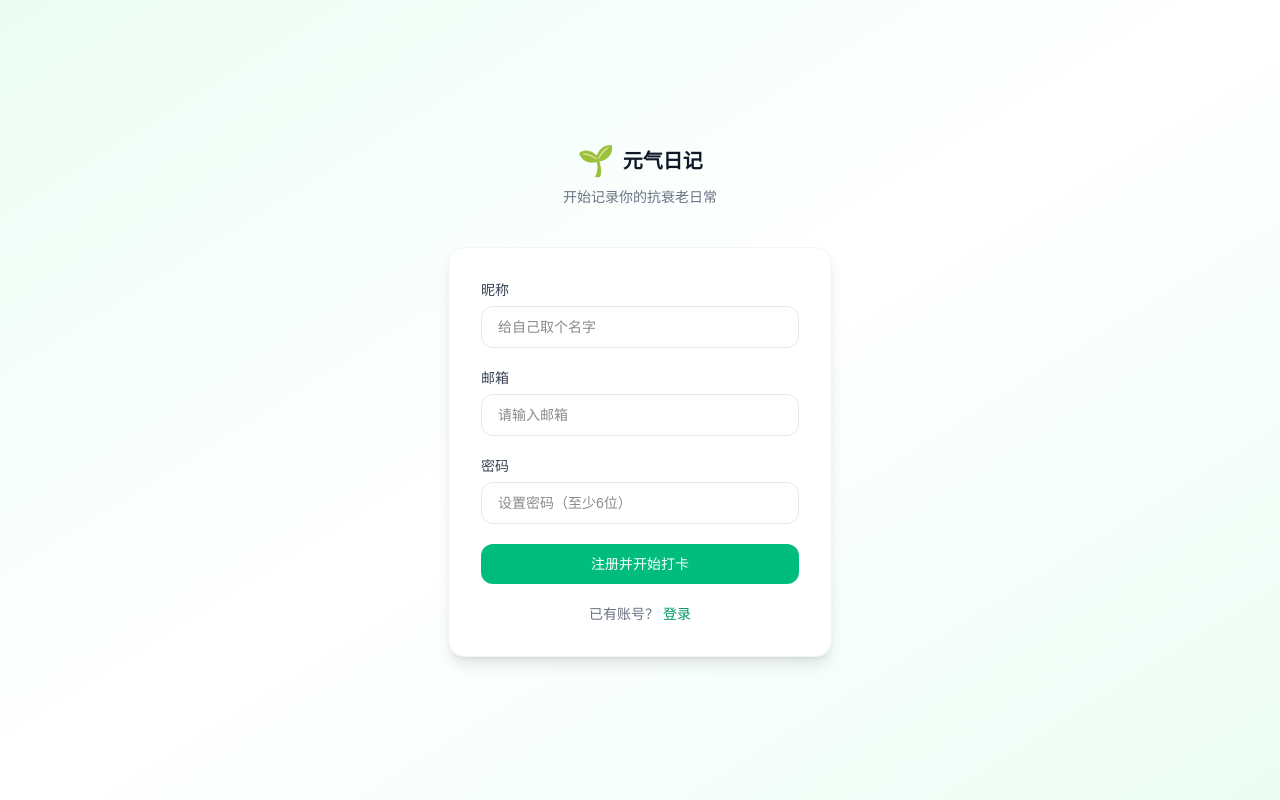
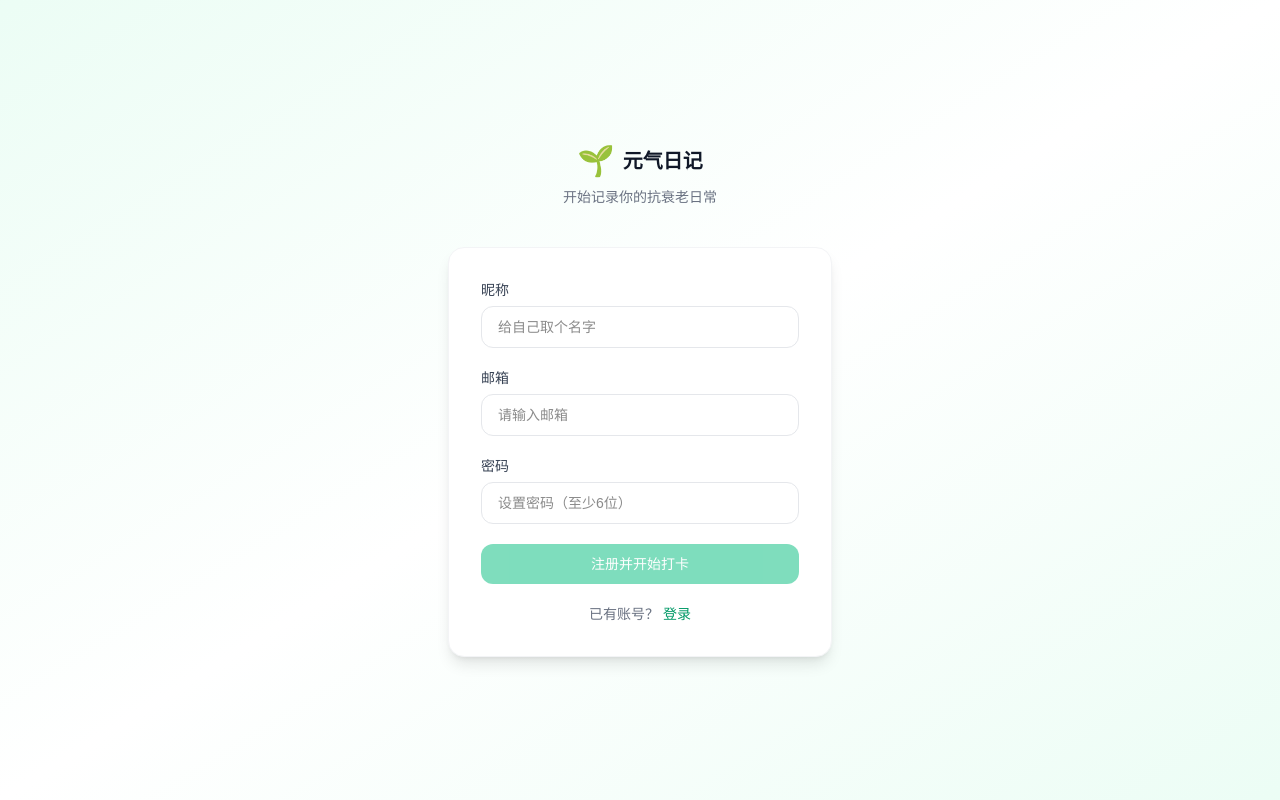
Before and after one commit to vvholiday/vitality-diary, a Next.js app: page /register in a window 1280 px wide. Built offline with nearby package versions, Linux system fonts and the light colour scheme; no server answers.

Commit message:
fix: proper auto-fill handling - uncontrolled inputs + DOM sync

```diff
--- a/src/app/login/page.tsx
+++ b/src/app/login/page.tsx
@@ -67,7 +67,7 @@ export default function LoginPage() {
           </div>
           <button
             type="submit"
-            disabled={loading}
+            disabled={loading || !email.trim() || !password.trim()}
             className="w-full py-2.5 bg-emerald-500 text-white rounded-xl font-medium hover:bg-emerald-600 disabled:opacity-50 disabled:cursor-not-allowed transition-colors text-sm"
           >
             {loading ? '登录中...' : '登录'}
--- a/src/app/register/page.tsx
+++ b/src/app/register/page.tsx
@@ -1,6 +1,6 @@
 'use client';
 
-import { useState } from 'react';
+import { useState, useRef, useEffect } from 'react';
 import { useAuth } from '@/lib/auth-context';
 import { useRouter } from 'next/navigation';
 import Link from 'next/link';
@@ -80,7 +80,7 @@ export default function RegisterPage() {
           </div>
           <button
             type="submit"
-            disabled={loading}
+            disabled={loading || !email.trim() || !nickname.trim() || !password.trim()}
             className="w-full py-2.5 bg-emerald-500 text-white rounded-xl font-medium hover:bg-emerald-600 disabled:opacity-50 disabled:cursor-not-allowed transition-colors text-sm"
           >
             {loading ? '注册中...' : '注册并开始打卡'}
```
